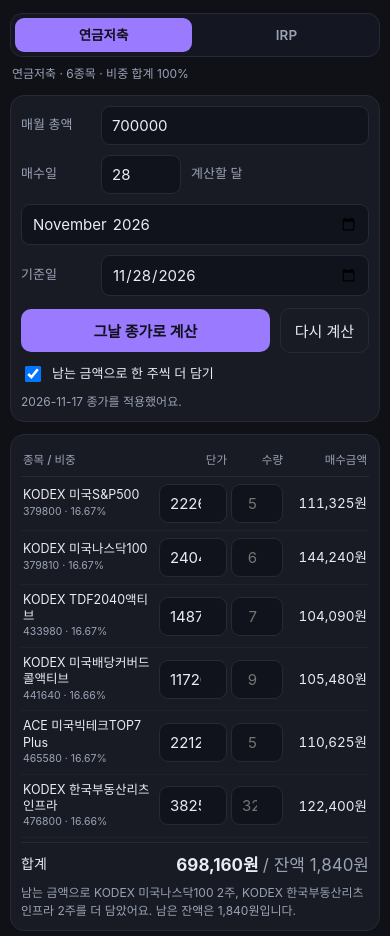
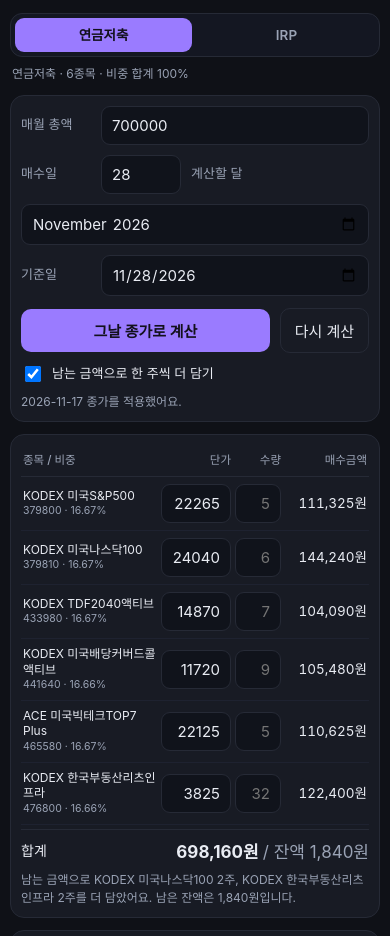
Before and after one commit to jhfafa2010/my-to-do-app, a plain HTML site: page etf-calc/index.html in a window 390 px wide. Shown: the part 89-1025 px from the top of the page. Drawn offline with Linux system fonts and the light colour scheme.

Commit message:
etf-calc: 표 숫자칸 증감화살표 숨김·단가칸 폭 조정(모바일에서 끝자리 잘림 방지)

```diff
--- a/etf-calc/index.html
+++ b/etf-calc/index.html
@@ -40,7 +40,10 @@
   .code{color:var(--muted);font-size:11px}
   .num{font-variant-numeric:tabular-nums}
   td.num{white-space:nowrap}
-  .cell{width:100%;text-align:right;padding:6px 8px;font-size:13.5px}
+  .cell{width:100%;text-align:right;padding:6px 8px;font-size:13.5px
+    -moz-appearance:textfield;appearance:textfield}
+  /* 표 안의 숫자칸은 증감 화살표를 숨겨 좁은 화면에서도 숫자가 잘리지 않게 */
+  .cell::-webkit-outer-spin-button,.cell::-webkit-inner-spin-button{-webkit-appearance:none;margin:0}
   .foot{color:var(--muted);font-size:12px;margin-top:10px}
   .total{display:flex;justify-content:space-between;font-size:14px;padding-top:10px;margin-top:4px;border-top:1px solid var(--line)}
   .total b{font-size:17px}
@@ -62,11 +65,11 @@
     th,td{padding:7px 2px}
     th{font-size:11.5px}
     .cell{width:100%;padding:6px 4px;font-size:13px}
-    .name{font-size:12.5px}
+    .name{font-size:12px}
     .code{font-size:10.5px}
-    #etfTable .c-price{width:72px}
-    #etfTable .c-qty{width:56px}
-    #etfTable .c-amt{width:84px}
+    #etfTable .c-price{width:74px}
+    #etfTable .c-qty{width:50px}
+    #etfTable .c-amt{width:86px}
     .tab{font-size:13.5px;padding:9px 6px}
   }
 </style>
```
